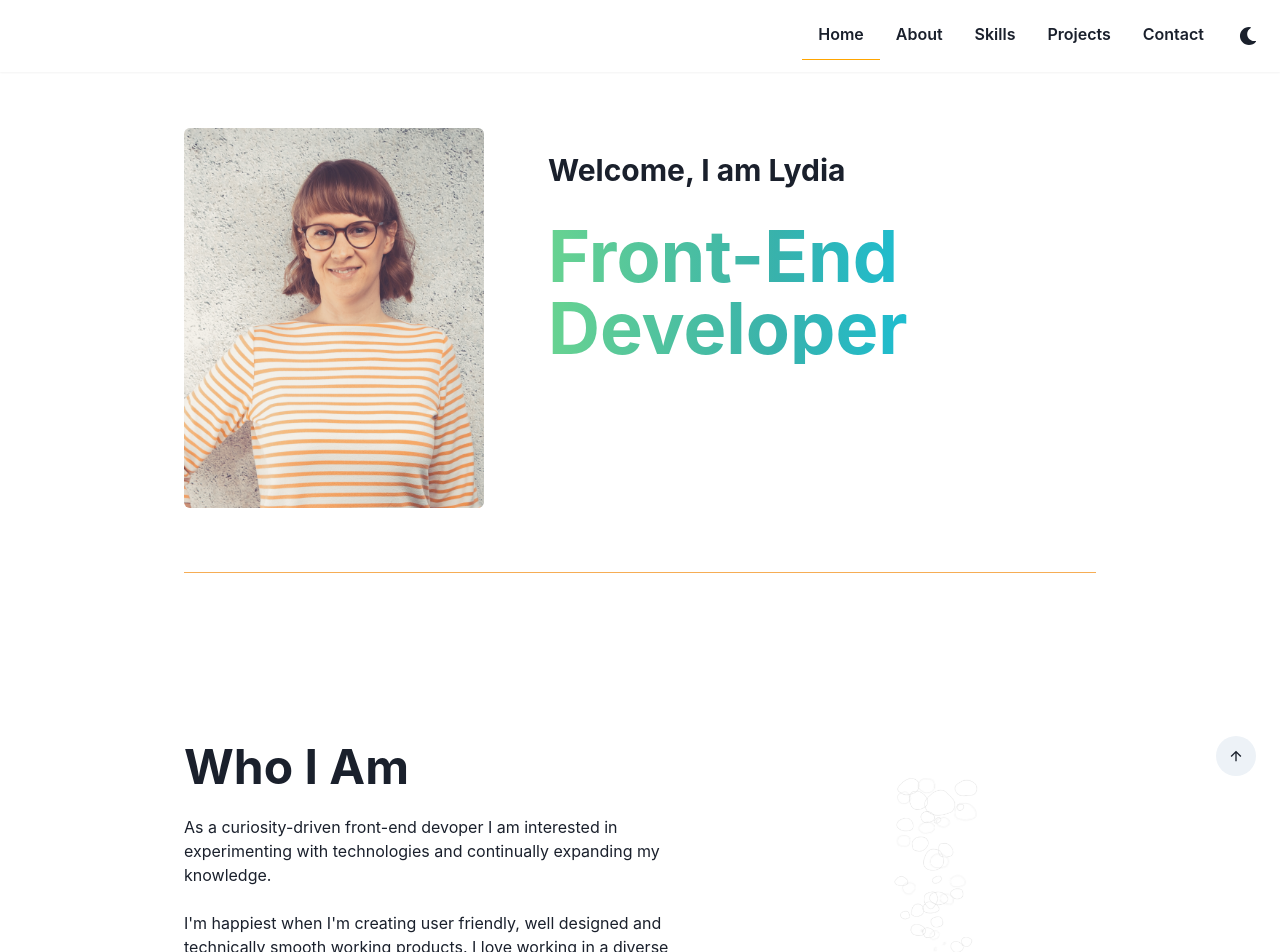
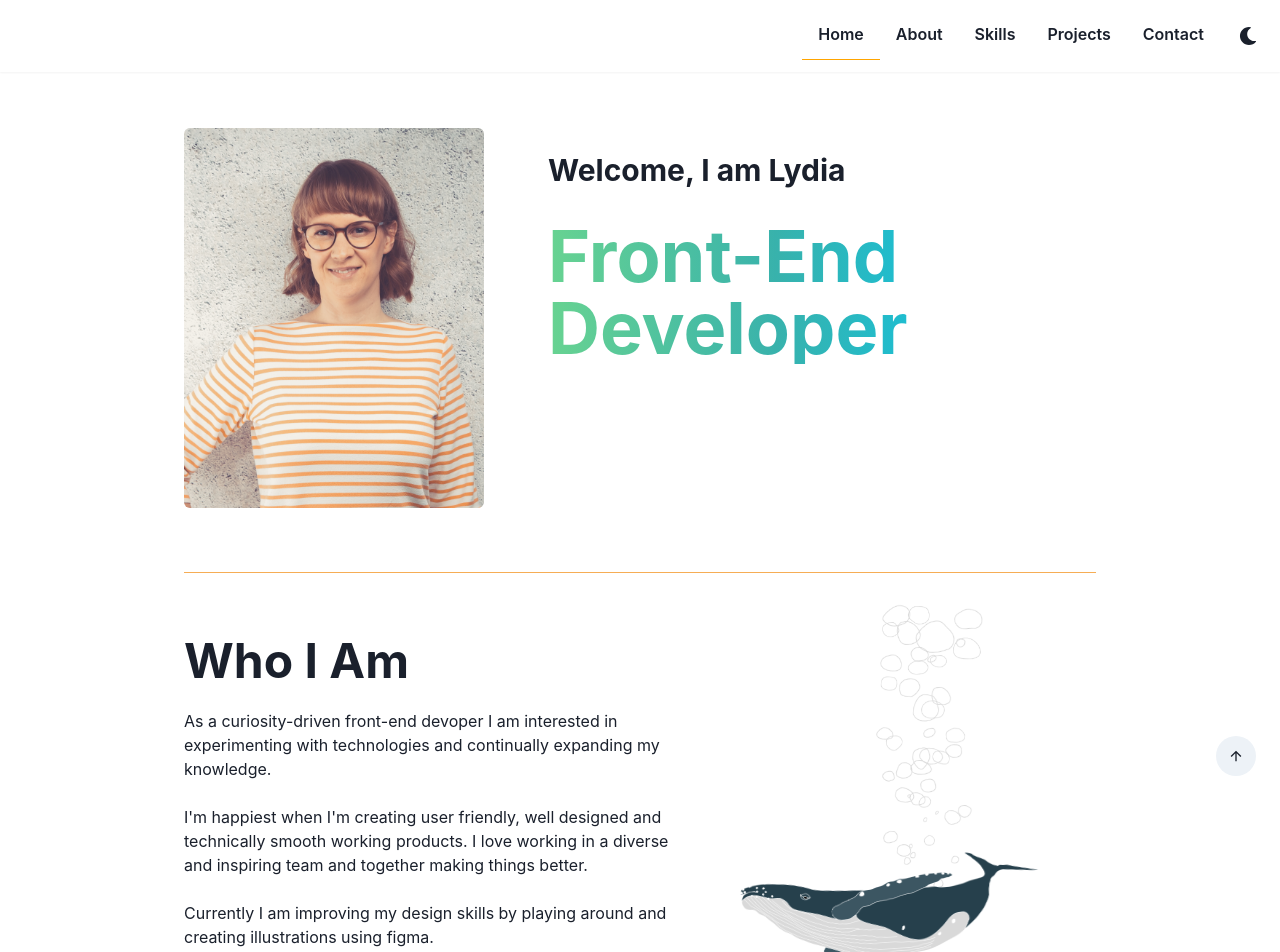
Before and after one commit to LydiaRobnik/Portfolio, a React (Create React App) app: page /#home in a window 1280 px wide. Shown: the top 952 px of the page. Built offline with nearby package versions, Linux system fonts and the light colour scheme.

Commit message:
animation

```diff
--- a/src/Components/About.js
+++ b/src/Components/About.js
@@ -1,38 +1,45 @@
 import React from 'react';
-import { Text, Heading, Box, Flex, Image } from '@chakra-ui/react';
+import {
+  Text,
+  Heading,
+  Box,
+  Flex,
+  Image,
+  useMediaQuery,
+} from '@chakra-ui/react';
 import ChakraBox from './ChakraBox';
 import '../Styles/about.css';
-// import { AnimatePresence } from 'framer-motion';
 
 const About = () => {
+  const [isGreaterThan900] = useMediaQuery('(min-width: 900px)');
   const bubbles = [
     {
       id: 1,
       image: 'bubbles_1.png',
-      zIndex: 19,
+      zIndex: 18,
       animate: {
-        y: [0, -200],
-        x: [0, 80],
+        y: [0, -100],
+        x: [0, 50],
         rotate: 10,
       },
     },
     {
       id: 2,
       image: 'bubbles_2.png',
-      zIndex: 18,
+      zIndex: 17,
       animate: {
-        y: [0, -200],
-        x: [0, 80],
+        y: [0, -100],
+        x: [0, 50],
         rotate: 10,
       },
     },
     {
       id: 3,
       image: 'bubbles_3.png',
-      zIndex: 17,
+      zIndex: 16,
       animate: {
-        y: [0, -200],
-        x: [0, 80],
+        y: [0, -100],
+        x: [0, 50],
         rotate: 10,
       },
     },
@@ -40,7 +47,7 @@ const About = () => {
 
   return (
     <>
-      <Flex maxW="960px" mx="auto" id="about" pb={16}>
+      <Flex maxW="960px" mx="auto" id="about" pb={isGreaterThan900 ? 16 : 8}>
         <Flex
           mx={6}
           pt={16}
@@ -71,30 +78,24 @@ const About = () => {
               creating illustrations using figma.
             </Text>
           </Box>
-          <Flex direction="column" align="center" justify="center">
-            <Box
-              className="bubbleBox"
-              mt={{ base: '-20rem', lg: '0' }}
-              w="200px"
-            >
+          <Flex
+            direction="column"
+            align="start"
+            justify="center"
+            // wrap={{ base: 'none', lg: 'wrap' }}
+          >
+            <Box className="bubbleBox" mt={{ base: '-20rem', lg: '-20rem' }}>
               {bubbles &&
                 bubbles.map(bubble => (
                   <ChakraBox
                     key={bubble.id}
                     animate={bubble.animate}
                     transition={{
-                      duration: 20,
+                      duration: 15,
                       ease: 'easeInOut',
                       repeat: Infinity,
                     }}
                     className="bubbles"
-                    initial={{ opacity: 0.5, scale: 0.8 }}
-                    whileInView={{ opacity: 1 }}
-                    exit={{
-                      opacity: 0,
-                      scale: 0.5,
-                      transition: { duration: 2 },
-                    }}
                   >
                     <Image
                       src={bubble.image}
@@ -105,25 +106,25 @@ const About = () => {
                   </ChakraBox>
                 ))}
             </Box>
-
             <ChakraBox
               animate={{
-                x: [100, 30, 100],
-                rotate: [5, -5, 5],
+                x: [30, 0, 30],
+                rotate: [7, -5, 7],
               }}
               transition={{
-                duration: 20,
+                duration: 15,
                 ease: 'easeInOut',
                 repeat: Infinity,
                 repeatType: 'reverse',
               }}
-              zIndex={20}
+              zIndex={19}
             >
               <Image
                 src="wale_transparent.png"
                 alt="illustration of a wale"
                 align="center"
                 maxW="350px"
+                mb={isGreaterThan900 ? '-20rem' : ''}
               />
             </ChakraBox>
           </Flex>
--- a/src/Components/Home.js
+++ b/src/Components/Home.js
@@ -49,7 +49,6 @@ const Home = () => {
               borderRadius="md"
               alt="Profile picture Lydia Robnik"
               maxW="300px"
-              // mx={isSmallerThan310 ? '0' : '6'}
               mr={['0', '4', '8', '16']}
             />
             <Box grow="1" maxW={['100%', '100%', '50%']}>
@@ -58,8 +57,6 @@ const Home = () => {
                 mt="1.5rem"
                 mr={{ md: '3rem' }}
                 size={isSmallerThan310 ? 'md' : ['lg']}
-                // textAlign={{ base: 'center', sm: 'left' }}
-
                 w="100%"
               >
                 Welcome, I am Lydia
--- a/src/Components/Navbar.js
+++ b/src/Components/Navbar.js
@@ -36,7 +36,7 @@ const Navbar = () => {
           boxShadow="sm"
           py={3}
           px={3}
-          zIndex={100}
+          zIndex={50}
         >
           <Flex display={['none', 'none', 'flex', 'flex']}>
             {navigation.map(nav => (
@@ -72,12 +72,12 @@ const Navbar = () => {
             onClick={handleClick}
           />
         </Flex>
+
         {/* mobile menue, screen size < lg */}
-
         <Flex
           w="100vw"
           bg={bg}
-          zIndex={20}
+          zIndex={50}
           h="100vh"
           pos="fixed"
           top="0"
--- a/src/Styles/about.css
+++ b/src/Styles/about.css
@@ -1,7 +1,8 @@
 .bubbleBox{
     position: relative;
     height:300px;
-    width:300px;
+    width: 100%;
+    /* animation: fadeIn ease 2s; */
 }
 
 .bubbles{
--- a/src/Styles/home.css
+++ b/src/Styles/home.css
@@ -9,6 +9,7 @@
 )
 }
 
+main {margin: 0; padding: 0;}
 footer {margin: 0; padding: 0;}
 
 .gradient {
```
